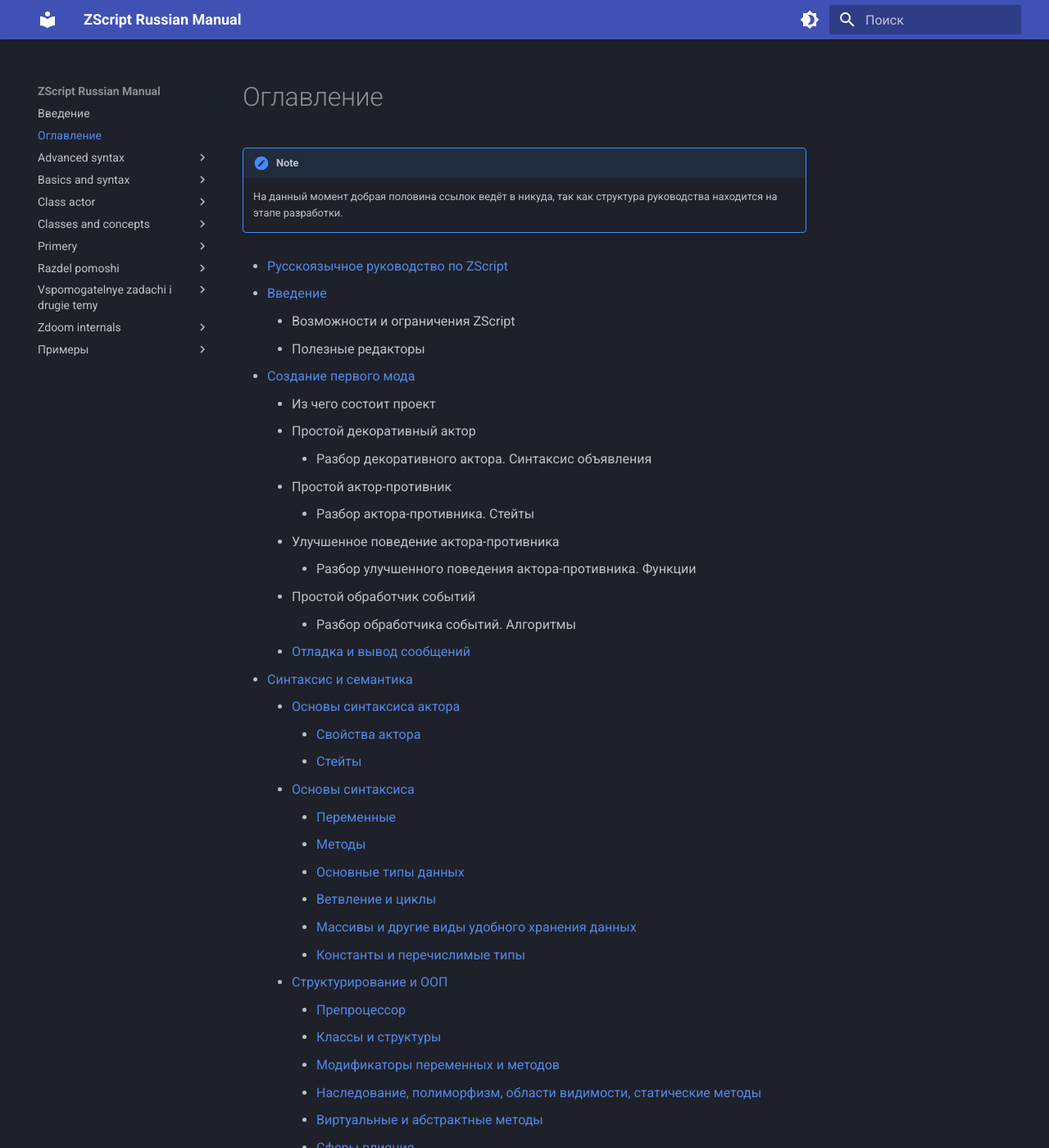
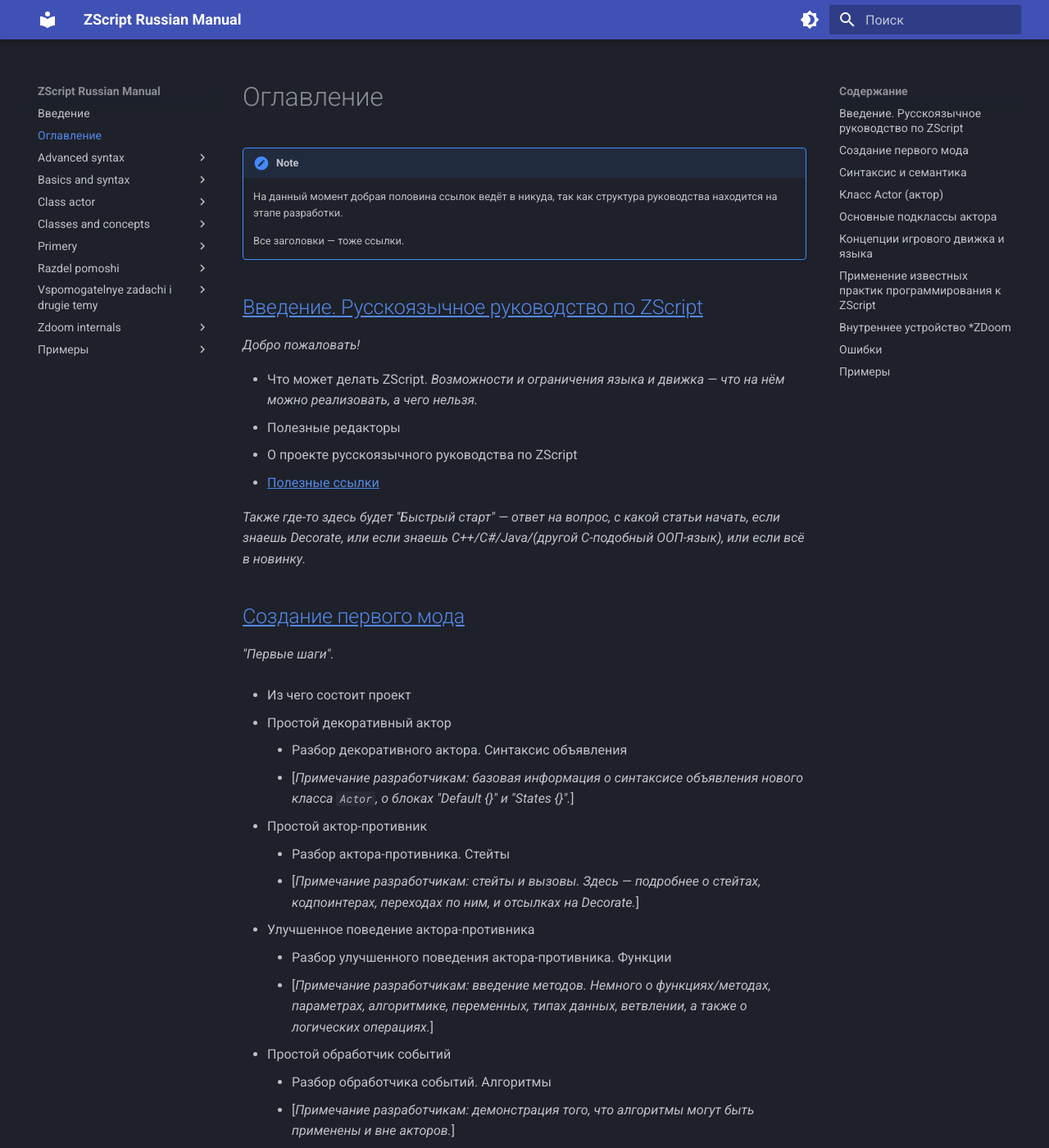
Before and after one commit to LLDM-Doom-Modding/zscript_rus_manual, an MkDocs documentation site: the page built from manual/SUMMARY.md, in a window 1280 px wide and 1400 px high. Shown: the whole window at 82% size. Built offline with MkDocs 1.6.1 and Material for MkDocs 9.7.7, drawn with Linux system fonts in a browser that asks for light colours; some of the changed text lies outside the part shown.

Commit message:
Переформатирование файла оглавления.
Вынес в примечания почти все внутренние HTML-комментарии оглавления.

```diff
--- a/manual/SUMMARY.md
+++ b/manual/SUMMARY.md
@@ -3,137 +3,152 @@
 !!! note
     На данный момент добрая половина ссылок ведёт в никуда, так как структура руководства находится на этапе разработки.
 
+    Все заголовки — тоже ссылки.
 
-* [Русскоязычное руководство по ZScript](README.md)
+<!-- Принудительное подчёркивание всех ссылок (иначе заголовки толком не видны).
+     Правильнее было бы использовать `extra_css` в заголовке файла MkDocs Markdown. -->
+<style>
+.md-content a {
+	text-decoration: underline;
+}
+</style>
 
 
-* [Введение](1.01_Введение.md) <!-- А также: с чего начать, если знаешь Decorate, если знаешь C++/C#/Java/(другой C-подобный ООП-язык), или если всё в новинку. -->
-	* Возможности и ограничения ZScript <!-- Что может и чего не может язык. -->
-	* Полезные редакторы
+## [Введение. Русскоязычное руководство по ZScript](index.md)
+_Добро пожаловать!_
+
+* Что может делать ZScript. _Возможности и ограничения языка и движка — что на нём можно реализовать, а чего нельзя._
+* Полезные редакторы
+* О проекте русскоязычного руководства по ZScript
+* [Полезные ссылки](razdel-pomoshi/4.04_ssylki.md)
+
+_Также где-то здесь будет "Быстрый старт" — ответ на вопрос, с какой статьи начать, если знаешь Decorate, или если знаешь C++/C#/Java/(другой C-подобный ООП-язык), или если всё в новинку._
 
 
-* [Создание первого мода](first-mod.md) <!-- "Быстрый старт" -->
-	* Из чего состоит проект
-	* Простой декоративный актор
-		* Разбор декоративного актора. Синтаксис объявления <!-- Часть 1. Здесь располагается базовая информация о синтаксисе объявления нового класса `Actor`, о блоках "Default {}" и "States {}". -->
-	* Простой актор-противник
-		* Разбор актора-противника. Стейты <!-- Часть 2. Стейты и вызовы. Здесь — подробнее о стейтах, кодпоинтерах, переходах по ним, и некоторой похожести на Decorate. -->
-	* Улучшенное поведение актора-противника
-		* Разбор улучшенного поведения актора-противника. Функции <!-- Часть 3. Введение методов. Немного о функциях/методах, параметрах, алгоритмике, переменных, типах данных, ветвлении, а также о логических операциях. -->
-	* Простой обработчик событий
-		* Разбор обработчика событий. Алгоритмы <!-- Часть 4. Демонстрация того, что алгоритмы могут быть применены и вне акторов. -->
-	* [Отладка и вывод сообщений](vspomogatelnye-zadachi-i-drugie-temy/3.02_zhurnalirovanie.md)
+## [Создание первого мода](first-mod.md)
+_"Первые шаги"._
 
-* [Синтаксис и семантика](basics-and-syntax/README.md)
-	* [Основы синтаксиса актора](class-actor/README.md)
-		* [Свойства актора](class-actor/properties-and-default-block.md)
-		* [Стейты](class-actor/states.md)
-	* [Основы синтаксиса]()
-		* [Переменные](basics-and-syntax/1.03_peremennye.md)  <!-- Работа с переменными. Сюда же встроить строки ("1.08_rabota_so_strokami.md")? -->
-		* [Методы](basics-and-syntax/1.10_metody.md)
-		* [Основные типы данных](basics-and-syntax/1.02_tipy_dannykh.md)
-		* [Ветвление и циклы](basics-and-syntax/1.06_vetvlenie_i_vybor.md) <!-- [здесь старая статья по циклам](basics-and-syntax/1.07_cikly.md) -->
-		* [Массивы и другие виды удобного хранения данных](basics-and-syntax/1.09_massivy.md) <!-- Array<>, Map<>, Dict<> etc.) -->
-		* [Константы и перечислимые типы](advanced-syntax/1.04_konstanty_i_perechisleniya.md)
-	* [Структурирование и ООП]()
-		* [Препроцессор](basics-and-syntax/1.05_preprocessor.md)
-		* [Классы и структуры](basics-and-syntax/1.11_klassy_i_struktury.md) <!-- Также `class<>` из "2.07_tipy_class_i_readonly.md" -->
-		* [Модификаторы переменных и методов](advanced-syntax/2.09_modiftkatory_peremennykh_i_metodov.md) <!-- Также `readonly<>` из "2.07_tipy_class_i_readonly.md" -->
-		* [Наследование, полиморфизм, области видимости, статические методы](basics-and-syntax/1.12_paradigmy_oop.md)
-		* [Виртуальные и абстрактные методы](basics-and-syntax/virtualnye-i-abstraktnye-metody.md)
-		* [Сферы влияния](advanced-syntax/2.08_sfery_vliyaniya.md)
+* Из чего состоит проект
+
+* Простой декоративный актор
+	* Разбор декоративного актора. Синтаксис объявления
+	* [_Примечание разработчикам: базовая информация о синтаксисе объявления нового класса `Actor`, о блоках "Default {}" и "States {}"._]
+
+* Простой актор-противник
+	* Разбор актора-противника. Стейты
+	* [_Примечание разработчикам: стейты и вызовы. Здесь — подробнее о стейтах, кодпоинтерах, переходах по ним, и отсылках на Decorate._]
+
+* Улучшенное поведение актора-противника
+	* Разбор улучшенного поведения актора-противника. Функции
+	* [_Примечание разработчикам: введение методов. Немного о функциях/методах, параметрах, алгоритмике, переменных, типах данных, ветвлении, а также о логических операциях._]
+
+* Простой обработчик событий
+	* Разбор обработчика событий. Алгоритмы
+	* [_Примечание разработчикам: демонстрация того, что алгоритмы могут быть применены и вне акторов._]
+
+* [Отладка и вывод сообщений](vspomogatelnye-zadachi-i-drugie-temy/3.02_zhurnalirovanie.md)
 
 
-* [Класс `Actor` (актор)](class-actor/README.md)
-	* [Свойства актора. Блок Default](class-actor/properties-and-default-block.md)
+## [Синтаксис и семантика](basics-and-syntax/README.md)
+_Возможно, этот раздел будет перенесён в конец как "Приложение A", так как здесь больше представлена просто документация общей направленности. Оставляю вопрос для обсуждения._
+
+* [Основы синтаксиса актора](class-actor/README.md)
+	* [Свойства актора](class-actor/properties-and-default-block.md)
 	* [Стейты](class-actor/states.md)
-	* [Основные методы класса Actor](class-actor/main-methods.md)
-	* [Собственные методы и анонимные функции]()
-	* [Особенности переходов между стейтами]()
-	* [Отладка и лайфхаки]()
-	* [Частые задачи при работе с акторами](class-actor/common-tasks/README.md)
-		* [Обработка столкновений акторов](class-actor/common-tasks/collisions-handling.md)
+
+* [Основы синтаксиса](basics-and-syntax/README.md)
+	* [Переменные](basics-and-syntax/1.03_peremennye.md) _— работа с переменными. Сюда же, возможно, получится встроить строки ("1.08_rabota_so_strokami.md")?_
+	* [Методы](basics-and-syntax/1.10_metody.md)
+	* [Основные типы данных](basics-and-syntax/1.02_tipy_dannykh.md)
+	* [Ветвление и циклы](basics-and-syntax/1.06_vetvlenie_i_vybor.md) _(ещё есть [старая статья по циклам](basics-and-syntax/1.07_cikly.md))._
+	* [Массивы и другие виды удобного хранения данных](basics-and-syntax/1.09_massivy.md) <!-- Array<>, Map<>, Dict<> etc.) -->
+	* [Константы и перечислимые типы](advanced-syntax/1.04_konstanty_i_perechisleniya.md)
+
+* [Структурирование и ООП]()
+	* [Препроцессор](basics-and-syntax/1.05_preprocessor.md)
+	* [Классы и структуры](basics-and-syntax/1.11_klassy_i_struktury.md) <!-- Также `class<>` из "2.07_tipy_class_i_readonly.md" -->
+	* [Модификаторы переменных и методов](advanced-syntax/2.09_modiftkatory_peremennykh_i_metodov.md) <!-- Также `readonly<>` из "2.07_tipy_class_i_readonly.md" -->
+	* [Наследование, полиморфизм, области видимости, статические методы](basics-and-syntax/1.12_paradigmy_oop.md)
+	* [Виртуальные и абстрактные методы](basics-and-syntax/virtualnye-i-abstraktnye-metody.md)
+	* [Сферы влияния](advanced-syntax/2.08_sfery_vliyaniya.md)
 
 
-* [Основные подклассы акторов](classes-and-concepts/README.md)
-	* [Класс `Inventory` (предмет инвентаря)](classes/inventory/README.md)
-		* [Дополнительные стейты](classes/inventory/extra-states.md)
-		* [Основные методы класса Inventory](classes/inventory/main-methods.md)
-	* [Класс N (описание)](classes/N/README.md)
-	* ...
+## [Класс `Actor` (актор)](class-actor/README.md)
+_Актор многогранен._
+
+* [Свойства актора. Блок Default](class-actor/properties-and-default-block.md)
+* [Стейты](class-actor/states.md) _и отношения, задаваемые константами `SUF_*`?_
+* [Основные методы класса Actor](class-actor/main-methods.md)
+* [Собственные методы и анонимные функции]()
+* [Особенности переходов между стейтами]()
+* [Отладка и лайфхаки]()
+* [Частые задачи при работе с акторами](class-actor/common-tasks/README.md)
+	* [Обработка столкновений акторов](class-actor/common-tasks/collisions-handling.md)
 
 
-* [Концепции движка](classes-and-concepts/README.md)
-	* [Связь с другими языками (ACS, Decorate, DeHackEd)](vspomogatelnye-zadachi-i-drugie-temy/svyaz-s-drugimi-yazykami-acs-decorate.md)
-	* [Базовые классы и типы данных движка](classes-and-concepts/README.md)
-		* [Класс `Object` (базовый класс)](classes-and-concepts/2.02_obekty.md)
-		* [Класс `Thinker`](classes-and-concepts/2.03_klass_thinker.md)
-		* [Другие встроенные типы данных](advanced-syntax/2.01_drugie_poleznye_tipy_dannykh.md)
-	* [Работа с CVar](classes-and-concepts/rabota-s-cvar.md)
-	* [Обработчики событий]()
-	* [Мультиплеер и демо-файлы](classes-and-concepts/multiplayer-demos.md)
-	* [Глобальные переменные](classes-and-concepts/globalnye-peremennye.md)
-	* [Геометрия уровней](classes-and-concepts/3.06_uroven.md)
-		* [Особенности 3D-пространства движка]() <!-- В том числе разбиение пространства и описание node builder -->
-		* [Движущиеся поверхности и эффекты секторов]()
-		* [Глобальный поиск и `TagIterator`]()
-		* [Полиобъекты]()
-		* И т. д.
-	* [Пользовательский интерфейс](classes-and-concepts/polzovatelskii-interfeis.md)
-	* [Разработка меню](classes-and-concepts/razrabotka-menyu.md)
-	* [Работа с произвольными файлами](classes-and-concepts/rabota-s-proizvolnymi-failami.md)
+## [Основные подклассы актора](classes-and-concepts/README.md)
+_Документация по подклассам, их особенности и расширения относительно актора._
+
+* [Класс `Inventory` (предмет инвентаря)](classes/inventory/README.md)
+	* [Дополнительные стейты](classes/inventory/extra-states.md)
+	* [Основные методы класса Inventory](classes/inventory/main-methods.md)
+* [Класс N (_здесь описание_)](classes/N/README.md)
+* ...
 
 
-* [Применение известных практик программирования к ZScript](vspomogatelnye-zadachi-i-drugie-temy/README.md)
-	* [Система логирования для больших проектов](vspomogatelnye-zadachi-i-drugie-temy/3.02_zhurnalirovanie.md) <!-- Пример системы логирования для крупного проекта. -->
-	* [Оптимизация кода](vspomogatelnye-zadachi-i-drugie-temy/optimizaciya-koda/README.md)	 <!-- Здесь же будет [Микрооптимизация критических участков](vspomogatelnye-zadachi-i-drugie-temy/optimizaciya-koda/mikrooptimizacii-kriticheskikh-uchastkov.md) со ссылкой на JIT-компиляцию и на то, что обычно нужны не микрооптимизации, а правильная архитектура. -->
-	* [Проверка эффективности кода. Бенчмарки](vspomogatelnye-zadachi-i-drugie-temy/optimizaciya-koda/benchmarki.md)
-	* [Автопроверка корректности кода. Покрытие и тестбенчи](vspomogatelnye-zadachi-i-drugie-temy/testbenchi.-vnutrennee-testirovanie.md) -->
-	* [Некоторые полезные алгоритмы и структуры данных]() <!-- Алгоритмы и структуры данных, которые могут пригодиться при разработке. К таким структурам данных могут относится связные списки, кольцевой буфер, деревья, собственная реализация хэш-таблицы и т. д.; также здесь будет немного об алгоритмах, вроде сортировки, и о временной/ёмкостной сложности. -->
+## [Концепции игрового движка и языка](classes-and-concepts/README.md)
+_Всё, что ZScript-ориентированные движки семейства \*ZDoom умеют обрабатывать._
+
+* [Связь с другими языками (ACS, Decorate, DeHackEd)](vspomogatelnye-zadachi-i-drugie-temy/svyaz-s-drugimi-yazykami-acs-decorate.md)
+* [Базовые классы и типы данных движка](classes-and-concepts/README.md)
+	* [Класс `Object` (базовый класс)](classes-and-concepts/2.02_obekty.md)
+	* [Класс `Thinker`](classes-and-concepts/2.03_klass_thinker.md)
+	* [Другие встроенные типы данных](advanced-syntax/2.01_drugie_poleznye_tipy_dannykh.md)
+	* _Возможно, "Базовые классы и типы данных движка" имеет смысл вынести в отдельный раздел, по аналогии с "Основными подклассами актора"._
+* [Работа с CVar](classes-and-concepts/rabota-s-cvar.md)
+* [Обработчики событий]()
+* [Мультиплеер и демо-файлы](classes-and-concepts/multiplayer-demos.md)
+* [Глобальные переменные](classes-and-concepts/globalnye-peremennye.md)
+* [Геометрия уровней](classes-and-concepts/3.06_uroven.md)
+	* [Особенности 3D-пространства движка]()_, в том числе разбиение пространства и описание node builder._
+	* [Движущиеся поверхности и эффекты секторов]()
+	* [Глобальный поиск и `TagIterator`]()
+	* [Полиобъекты]()
+	* _И т. д._
+* [Пользовательский интерфейс](classes-and-concepts/polzovatelskii-interfeis.md)
+* [Разработка меню](classes-and-concepts/razrabotka-menyu.md)
+* [Работа с произвольными файлами](classes-and-concepts/rabota-s-proizvolnymi-failami.md)
 
 
-* [Внутреннее устройство \*ZDoom](zdoom-internals/README.md)
-	* [Как на самом деле работает стейт-машина](zdoom-internals/kak-na-samom-dele-rabotaet-steit-mashina.md)
-	* [Виртуальная машина GZDoom и JIT-компиляция кода](zdoom-internals/virtualnaya-mashina-gzdoom-i-jit-kompilyaciya-koda.md)
-	* [Как работает мультиплеер. Управляемая рассинхронизация](zdoom-internals/upravlyaemaya-rassinkhronizaciya-v-multipleere.md)
+## [Применение известных практик программирования к ZScript](vspomogatelnye-zadachi-i-drugie-temy/README.md)
+_Общий опыт программирования применительно к языку ZScript._
+
+* [Система логирования для больших проектов](vspomogatelnye-zadachi-i-drugie-temy/3.02_zhurnalirovanie.md)_, пример двух-трёх реализаций разной степени сложности с их плюсами и минусами_.
+* [Оптимизация кода](vspomogatelnye-zadachi-i-drugie-temy/optimizaciya-koda/README.md). _Здесь же будет [Микрооптимизация критических участков](vspomogatelnye-zadachi-i-drugie-temy/optimizaciya-koda/mikrooptimizacii-kriticheskikh-uchastkov.md) со ссылкой на JIT-компиляцию и на то, что обычно нужны не микрооптимизации, а правильная архитектура._
+* [Проверка эффективности кода. Бенчмарки](vspomogatelnye-zadachi-i-drugie-temy/optimizaciya-koda/benchmarki.md)
+* [Автопроверка корректности кода. Покрытие и тестбенчи](vspomogatelnye-zadachi-i-drugie-temy/testbenchi.-vnutrennee-testirovanie.md)
+* [Некоторые полезные алгоритмы и структуры данных](). _Алгоритмы и структуры данных, которые могут пригодиться при разработке. К таким структурам данных могут относится связные списки, кольцевой буфер, деревья, собственная реализация хэш-таблицы и т. д.; также здесь будет немного об алгоритмах вроде сортировки, и о временной/ёмкостной сложности._
 
 
-* [Раздел помощи](razdel-pomoshi/README.md)
-	* [Ошибки при компиляции](razdel-pomoshi/4.01_spisok_oshibok_kompilyatora.md)
-	* [Ошибки и вылеты при игре](razdel-pomoshi/oshibki-i-vylety-pri-igre.md)
-	* [Странные и специфические ошибки](razdel-pomoshi/strannye-i-specificheskie-oshibki.md)
-	* [Полезные ссылки](razdel-pomoshi/4.04_ssylki.md)
+## [Внутреннее устройство \*ZDoom](zdoom-internals/README.md)
+_Довольно глубокое погружение в устройство движка._
+
+* [Виртуальная машина GZDoom и JIT-компиляция кода](zdoom-internals/virtualnaya-mashina-gzdoom-i-jit-kompilyaciya-koda.md)
+* [Как на самом деле работает стейт-машина](zdoom-internals/kak-na-samom-dele-rabotaet-steit-mashina.md)
+* [Как работает мультиплеер. Управляемая рассинхронизация](zdoom-internals/upravlyaemaya-rassinkhronizaciya-v-multipleere.md)
 
 
-* [Примеры](Примеры/README.md)
-	* [Utils](Примеры/utils/README.md)
-		* [Функция для проверки модов](Примеры/Utils/ModCheckFunction.md)
-		* [Функция проверки модов (через class type)](primery/utils/funkciya-proverki-modov-cherez-class-type.md)
-		* [Функция для получения угла направления на игрока](primery/utils/funkciya-dlya-polucheniya-ugla-napravleniya-na-igroka.md)
+## [Ошибки](razdel-pomoshi/README.md)
+_«А-а-а-а! Оно сломалось!»_
+
+* [Ошибки при компиляции](razdel-pomoshi/4.01_spisok_oshibok_kompilyatora.md)
+* [Ошибки и вылеты при игре](razdel-pomoshi/oshibki-i-vylety-pri-igre.md)
+* [Странные и специфические ошибки](razdel-pomoshi/strannye-i-specificheskie-oshibki.md)
 
 
-<!--
-Deprecated manual structure start >>>
+## [Примеры](Примеры/README.md)
 
-  * [Основные типы данных](basics-and-syntax/1.02_tipy_dannykh.md)
-  * [Работа с переменными](basics-and-syntax/1.03_peremennye.md)
-  * [Препроцессор](basics-and-syntax/1.05_preprocessor.md)
-  * [Синтаксис ветвления и выбора варианта](basics-and-syntax/1.06_vetvlenie_i_vybor.md)
-  * [Циклы](basics-and-syntax/1.07_cikly.md)
-  * [Работа со строками](basics-and-syntax/1.08_rabota_so_strokami.md)
-  * [Массивы](basics-and-syntax/1.09_massivy.md)
-  * [Методы](basics-and-syntax/1.10_metody.md)
-  * [Классы и структуры](basics-and-syntax/1.11_klassy_i_struktury.md)
-  * [Наследование, полиморфизм, области видимости, статические методы](basics-and-syntax/1.12_paradigmy_oop.md)
-  * [Виртуальные и абстрактные методы](basics-and-syntax/virtualnye-i-abstraktnye-metody.md)
-  * [Стейты](basics-and-syntax/1.14_states.md)
-
-* [Углублённый синтаксис ZScript](advanced-syntax/README.md)
-  * [Константы и перечисляемые типы](advanced-syntax/1.04_konstanty_i_perechisleniya.md)
-  * [Другие встроенные типы данных](advanced-syntax/2.01_drugie_poleznye_tipy_dannykh.md)
-  * [Шаблоны class<> и readonly<>](advanced-syntax/2.07_tipy_class_i_readonly.md)
-  * [Сферы влияния](advanced-syntax/2.08_sfery_vliyaniya.md)
-  * [Модификаторы переменных и методов](advanced-syntax/2.09_modiftkatory_peremennykh_i_metodov.md)
-
-Deprecated manual structure end <<<
--->
+* [Utils](Примеры/utils/README.md)
+	* [Функция для проверки модов](Примеры/Utils/ModCheckFunction.md)
+	* [Функция проверки модов (через class type)](primery/utils/funkciya-proverki-modov-cherez-class-type.md)
+	* [Функция для получения угла направления на игрока](primery/utils/funkciya-dlya-polucheniya-ugla-napravleniya-na-igroka.md)
```
